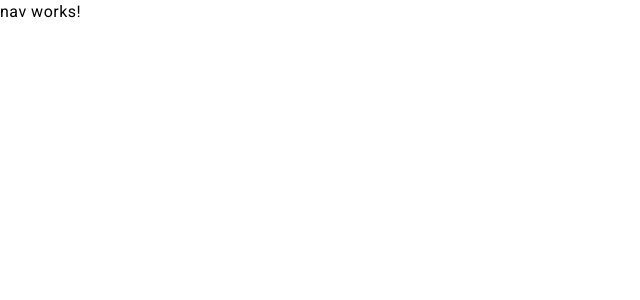
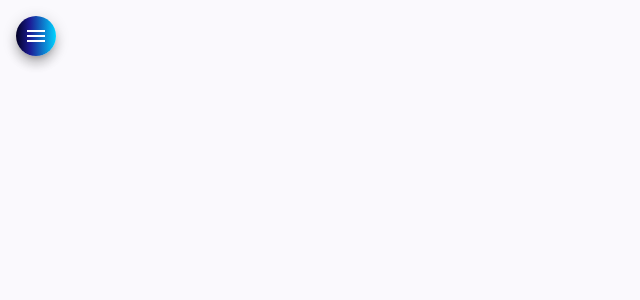
Before and after one commit to IldoRamos/helpdesk-front-angular, an Angular app: page / in a window 1280 px wide. Shown: the top 300 px of the page, without its empty margins (0-640 px from the left). Built offline with nearby package versions, Linux system fonts and the light colour scheme.

Commit message:
html e css para componente nav

```diff
--- a/src/app/components/nav/nav.component.css
+++ b/src/app/components/nav/nav.component.css
@@ -0,0 +1,29 @@
+.container{
+    height: 100%;
+}
+.sidenav{
+    width: 13rem;
+    color: white;
+    background: rgb(2,0,36);
+    background: linear-gradient(90deg, rgba(2,0,36,1) 0%, rgba(28,28,150,1) 35%, rgba(0,212,255,1) 100%);
+}
+
+img{
+    width: 100%;
+    height: 7rem;
+    margin: .8rem auto 1rem auto
+}
+
+.sidenav a {
+    color: white;
+    height: 4rem;
+}
+
+.sidenav i {
+    margin-right: .6rem;
+}
+.menu{
+    margin: 1rem 0 0 1rem;
+    color: white;
+    background: linear-gradient(90deg, rgba(2,0,36,1) 0%, rgba(28,28,150,1) 35%, rgba(0,212,255,1) 100%);
+}
--- a/src/app/components/nav/nav.component.html
+++ b/src/app/components/nav/nav.component.html
@@ -1 +1,34 @@
-<p>nav works!</p>
+<mat-drawer-container class="container" autosize>
+    <mat-drawer #drawer class="sidenav" mode="side">
+        <img src="../../assets/img/helpdesk-icon.svg" alt="Imagem de menu"/>
+        <mat-nav-list class="nav-list">
+            <a mat-list-item routerLink="/">
+                <i class="material-icons">home</i>
+                Home
+            </a>
+            <a mat-list-item routerLink="/">
+                <i class="material-icons">account_circle</i>
+                Tecnicos
+            </a>
+            <a mat-list-item routerLink="/">
+                <i class="material-icons">person</i>
+                Clientes
+            </a>
+            <a mat-list-item routerLink="/">
+                <i class="material-icons">code</i>
+                GitHub
+            </a>
+            <a mat-list-item routerLink="/">
+                <i class="material-icons">logout</i>
+                Logout
+            </a>
+        </mat-nav-list>
+    </mat-drawer>
+
+    <div class="sidenav-content">
+      <button class="menu mat-elevation-z8" (click)="drawer.toggle()" mat-icon-button>
+        <mat-icon>menu</mat-icon>
+      </button>
+    </div>
+
+  </mat-drawer-container>
```
Also changed, not shown: src/app/assets/help-desk.png (added), src/app/assets/img/helpdesk-icon.svg (added).
